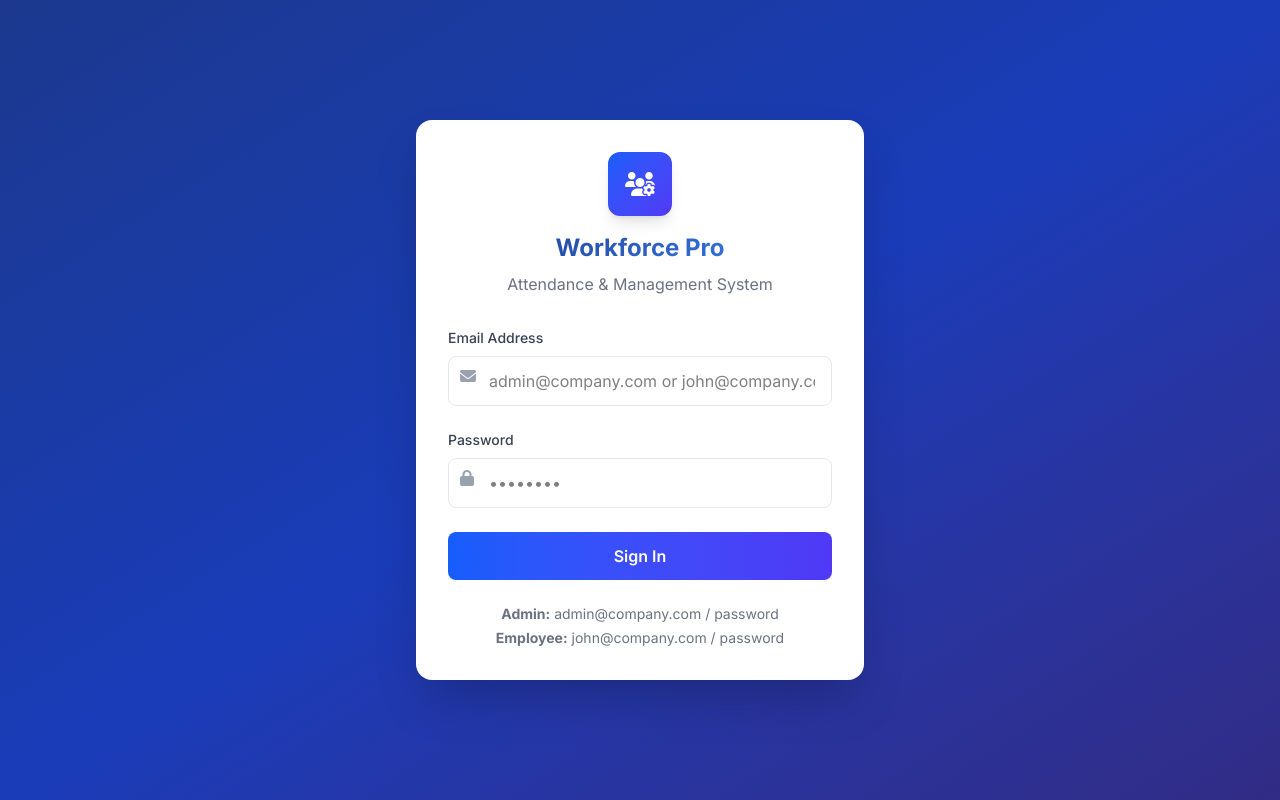
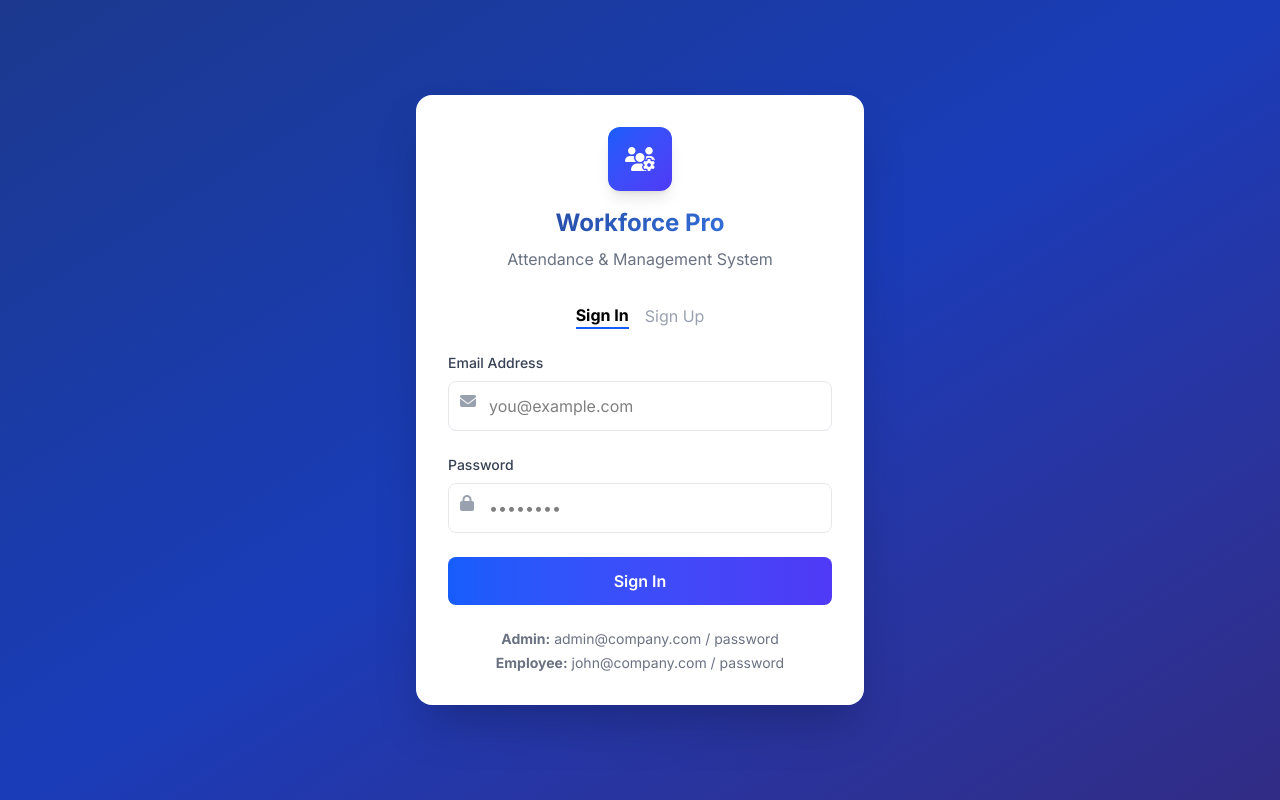
Before and after one commit to bunyim-kong/hansei_frontend, a Nuxt app: page / in a window 1280 px wide. Built offline with nearby package versions, Linux system fonts and the light colour scheme.

Commit message:
feat: not finish the login

```diff
--- a/composables/useAuth.js
+++ b/composables/useAuth.js
@@ -1,23 +1,42 @@
 export const useAuth = () => {
   const isAuthenticated = useState('isAuthenticated', () => false)
   const user = useState('user', () => ({}))
+  const users = useState('users', () => [
+    { email: 'admin@company.com', password: 'password', role: 'Administrator', name: 'Hoyoss Admin', firstName: 'Hoyoss' },
+    { email: 'john@company.com', password: 'password', role: 'Employee', name: 'John Smith', firstName: 'John' }
+  ])
+
   const isAdmin = computed(() => user.value.role === 'Administrator')
 
   const login = async (email, password) => {
-    await new Promise(r => setTimeout(r, 900))
+    await new Promise(r => setTimeout(r, 500))
 
-    if (password !== 'password') {
-      throw new Error('Invalid credentials')
+    const found = users.value.find(u => u.email === email && u.password === password)
+    if (!found) throw new Error('Invalid email or password')
+
+    user.value = { ...found }
+    isAuthenticated.value = true
+    return navigateTo('/dashboard')
+  }
+
+  const signup = async (email, password, fullName, role) => {
+    await new Promise(r => setTimeout(r, 500))
+
+    if (users.value.some(u => u.email === email)) {
+      throw new Error('Email already registered')
     }
 
-    if (email === 'admin@company.com') {
-      user.value = { name: 'Hoyoss Admin', firstName: 'Hoyoss', role: 'Administrator', email }
-    } else if (email === 'john@company.com') {
-      user.value = { name: 'John Smith', firstName: 'John', role: 'Employee', email }
-    } else {
-      throw new Error('Demo accounts: admin@company.com or john@company.com / password')
+    // Default to Employee if role is Administrator but user is not admin
+    if (role === 'Administrator' && (!user.value || user.value.role !== 'Administrator')) {
+      role = 'Employee'
     }
 
+    const firstName = fullName.split(' ')[0] || fullName
+    const newUser = { email, password, role, name: fullName, firstName }
+    users.value.push(newUser)
+
+    // Auto-login after signup
+    user.value = { ...newUser }
     isAuthenticated.value = true
     return navigateTo('/dashboard')
   }
@@ -28,5 +47,5 @@ export const useAuth = () => {
     return navigateTo('/')
   }
 
-  return { isAuthenticated, user, isAdmin, login, logout }
+  return { isAuthenticated, user, isAdmin, users, login, signup, logout }
 }
--- a/pages/index.vue
+++ b/pages/index.vue
@@ -1,6 +1,7 @@
 <template>
   <div class="w-full max-w-md">
     <div class="bg-white rounded-2xl shadow-2xl p-8 transform transition-all hover:scale-[1.02]">
+      <!-- Header -->
       <div class="text-center mb-8">
         <div class="w-16 h-16 bg-linear-to-br from-blue-600 to-indigo-600 rounded-xl flex items-center justify-center mx-auto mb-4 shadow-lg">
           <i class="fas fa-users-cog text-white text-2xl"></i>
@@ -9,7 +10,53 @@
         <p class="text-gray-500 mt-2">Attendance & Management System</p>
       </div>
 
+      <!-- Tabs -->
+      <div class="flex justify-center mb-6 gap-4">
+        <button
+          @click="mode = 'login'"
+          :class="mode === 'login' ? 'font-bold border-b-2 border-blue-600' : 'text-gray-400'"
+        >Sign In</button>
+        <button
+          @click="mode = 'signup'"
+          :class="mode === 'signup' ? 'font-bold border-b-2 border-blue-600' : 'text-gray-400'"
+        >Sign Up</button>
+      </div>
+
+      <!-- Form -->
       <form @submit.prevent="handleSubmit" class="space-y-6">
+        <!-- Full Name (Sign Up only) -->
+        <div v-if="mode === 'signup'">
+          <label class="block text-sm font-medium text-gray-700 mb-2">Full Name</label>
+          <input
+            v-model="fullName"
+            type="text"
+            required
+            class="w-full pl-4 pr-4 py-3 border border-gray-200 rounded-lg focus:ring-2 focus:ring-blue-500 focus:border-transparent transition-all outline-none"
+            placeholder="John Smith"
+          >
+        </div>
+
+        <!-- Role selection (Sign Up only) -->
+        <div v-if="mode === 'signup'" class="relative">
+  <label class="block text-sm font-medium text-gray-700 mb-2">Role</label>
+  <div @click="openRole = !openRole"
+       class="w-full border border-gray-200 rounded-lg shadow-sm bg-white pl-4 pr-10 py-3 flex justify-between items-center cursor-pointer focus:ring-2 focus:ring-blue-500 focus:border-blue-500">
+    <span>{{ role }}</span>
+    <i class="fas fa-chevron-down text-gray-400"></i>
+  </div>
+
+  <!-- Dropdown options -->
+  <div v-if="openRole" class="absolute left-0 right-0 mt-1 bg-white border border-gray-200 rounded-lg shadow-lg z-50">
+    <div
+      @click="selectRole('Employee')"
+      class="px-4 py-2 hover:bg-blue-600 hover:text-white rounded-t-lg cursor-pointer"
+    >
+      Employee
+    </div>
+  </div>
+</div>
+
+        <!-- Email -->
         <div>
           <label class="block text-sm font-medium text-gray-700 mb-2">Email Address</label>
           <div class="relative">
@@ -19,11 +66,12 @@
               type="email"
               required
               class="w-full pl-10 pr-4 py-3 border border-gray-200 rounded-lg focus:ring-2 focus:ring-blue-500 focus:border-transparent transition-all outline-none"
-              placeholder="admin@company.com or john@company.com"
+              placeholder="you@example.com"
             >
           </div>
         </div>
 
+        <!-- Password -->
         <div>
           <label class="block text-sm font-medium text-gray-700 mb-2">Password</label>
           <div class="relative">
@@ -38,21 +86,38 @@
           </div>
         </div>
 
+        <!-- Confirm Password (Sign Up only) -->
+        <div v-if="mode === 'signup'">
+          <label class="block text-sm font-medium text-gray-700 mb-2">Confirm Password</label>
+          <div class="relative">
+            <i class="fas fa-lock absolute left-3 top-3 text-gray-400"></i>
+            <input
+              v-model="confirmPassword"
+              type="password"
+              required
+              class="w-full pl-10 pr-4 py-3 border border-gray-200 rounded-lg focus:ring-2 focus:ring-blue-500 focus:border-transparent transition-all outline-none"
+              placeholder="••••••••"
+            >
+          </div>
+        </div>
+
+        <!-- Error message -->
         <div v-if="error" class="bg-red-50 border-l-4 border-red-500 p-4 rounded">
           <p class="text-red-700 text-sm">{{ error }}</p>
         </div>
 
+        <!-- Submit -->
         <button
           type="submit"
           :disabled="loading"
           class="w-full bg-linear-to-r from-blue-600 to-indigo-600 text-white py-3 rounded-lg font-semibold hover:shadow-lg transform hover:-translate-y-0.5 transition-all duration-200 disabled:opacity-75 disabled:cursor-wait"
         >
-          <span v-if="loading"><i class="fas fa-spinner fa-spin mr-2"></i>Authenticating...</span>
-          <span v-else>Sign In</span>
+          <span v-if="loading"><i class="fas fa-spinner fa-spin mr-2"></i>Processing...</span>
+          <span v-else>{{ mode === 'login' ? 'Sign In' : 'Sign Up' }}</span>
         </button>
       </form>
 
-      <div class="mt-6 text-center text-sm text-gray-500 space-y-1">
+      <div class="mt-6 text-center text-sm text-gray-500 space-y-1" v-if="mode === 'login'">
         <p><strong>Admin:</strong> admin@company.com / password</p>
         <p><strong>Employee:</strong> john@company.com / password</p>
       </div>
@@ -63,17 +128,37 @@
 <script setup>
 definePageMeta({ layout: 'auth' })
 
-const { login } = useAuth()
+import { useAuth } from '~/composables/useAuth'
+
+const { login, signup, isAdmin, user } = useAuth()
+
+const mode = ref('login')
+const fullName = ref('')
 const email = ref('')
 const password = ref('')
-const loading = ref(false)
+const confirmPassword = ref('')
 const error = ref('')
+const role = ref('Employee')
+const openRole = ref(false)
+
+
+
+// Check if current logged-in user is Admin (for role selection)
+const currentUserIsAdmin = computed(() => isAdmin.value)
 
 const handleSubmit = async () => {
   loading.value = true
   error.value = ''
+
   try {
-    await login(email.value, password.value)
+    if (mode.value === 'login') {
+      await login(email.value, password.value)
+    } else {
+      if (password.value !== confirmPassword.value) {
+        throw new Error('Passwords do not match')
+      }
+      await signup(email.value, password.value, fullName.value, role.value)
+    }
   } catch (e) {
     error.value = e.message
   } finally {
```
